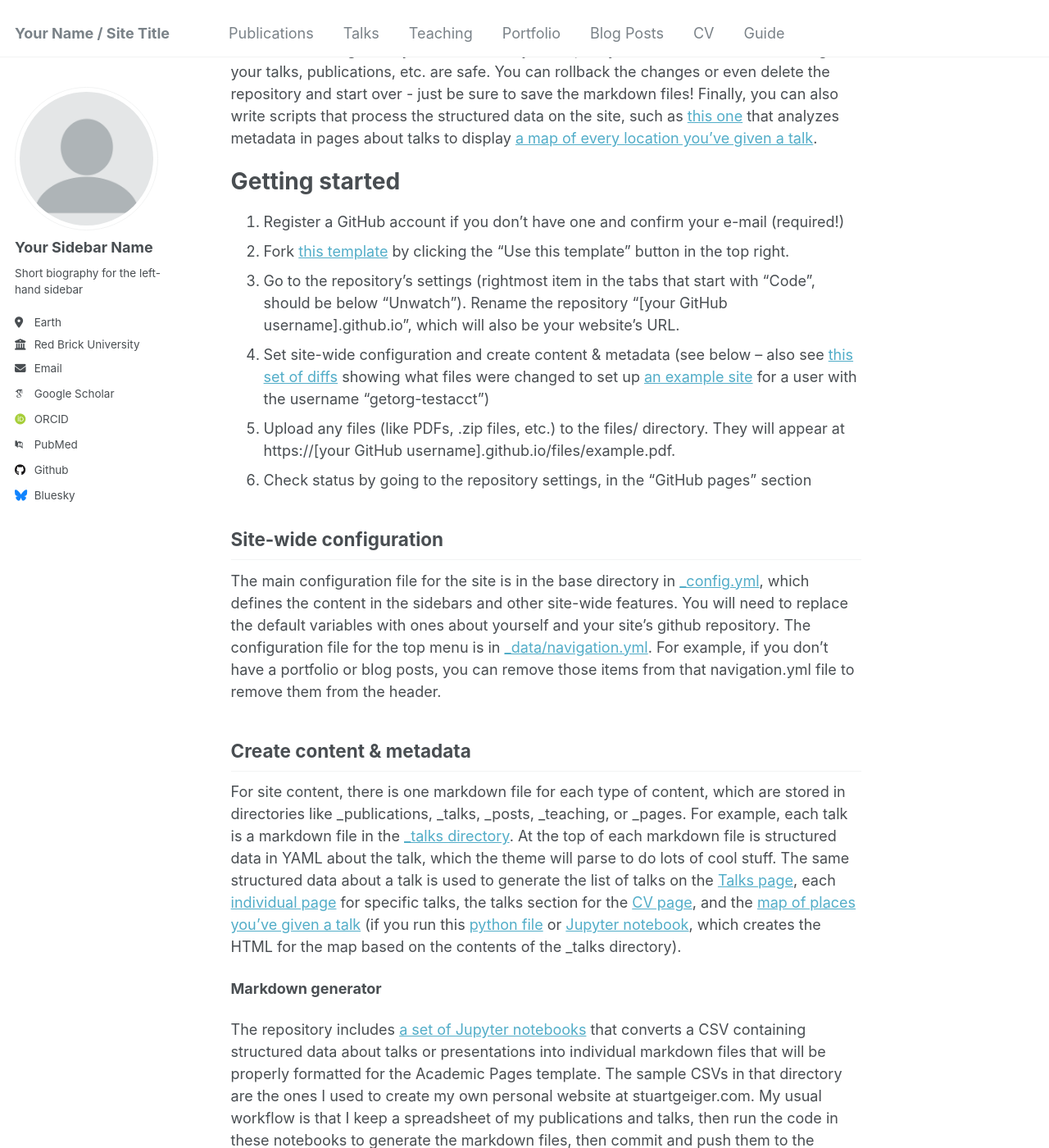
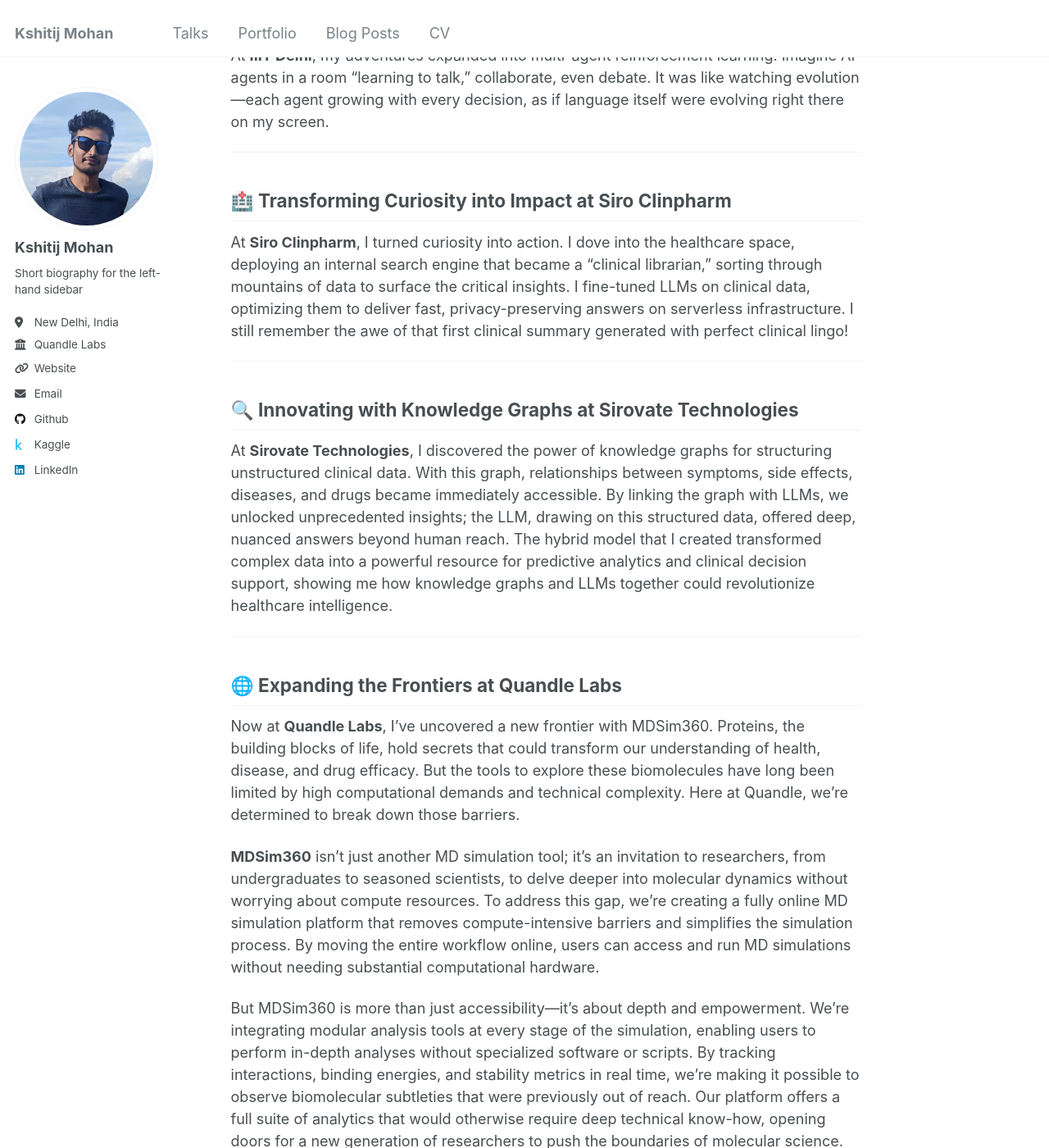
Before and after one commit to Kshitij-M/Kshitij-M.github.io, a Jekyll site: the page built from _pages/about.md, in a window 1280 px wide and 1400 px high, scrolled down 791 px. Shown: the whole window at 82% size. Built offline with Jekyll 4.4.1, drawn with Linux system fonts in a browser that asks for light colours; some web fonts are replaced; some of the changed text lies outside the part shown.

Commit message:
Info update

```diff
--- a/_config.yml
+++ b/_config.yml
@@ -8,35 +8,35 @@
 
 # Basic Site Settings
 locale                   : "en-US"
-title                    : "Your Name / Site Title"
+title                    : "Kshitij Mohan"
 title_separator          : "-"
-name                     : &name "Your Name"
+name                     : &name "Kshitij Mohan"
 description              : &description "personal description"
 url                      : https://academicpages.github.io # the base hostname & protocol for your site e.g. "https://mmistakes.github.io"
 baseurl                  : "" # the subpath of your site, e.g. "/blog"
-repository               : "academicpages/academicpages.github.io"
+repository               : "Kshitij-M/Kshitij-M.github.io"
 
 # Site Author - The following control what appear as part of the author content on the side bar.
 #               If a field is blank the icon and link will not appear, otherwise it will be shown.
 #               Additional customization can be done by editing /_includes/author-profile.html
 author:
   # Biographic information
-  avatar           : "profile.png"
-  name             : "Your Sidebar Name"
+  avatar           : "favicon.png"
+  name             : "Kshitij Mohan"
   pronouns         : # example: "she/her"
   bio              : "Short biography for the left-hand sidebar"
-  location         : "Earth"
-  employer         : "Red Brick University"
-  uri              : # URL
-  email            : "none@example.org"
+  location         : "New Delhi, India"
+  employer         : "Quandle Labs"
+  uri              : "https://kshitij-m.github.io"
+  email            : "kshitijmhn@gmail.com"
 
   # Academic websites
   arxiv            : # URL - Update with the correct link to your profile
-  googlescholar    : "https://scholar.google.com/citations?user=PS_CX0AAAAAJ"
+  googlescholar    : # URL
   impactstory      : # URL
-  orcid            : "http://orcid.org/yourorcidurl"
+  orcid            : # URL
   semantic         : # URL
-  pubmed           : "https://www.ncbi.nlm.nih.gov/pubmed/?term=john+snow"
+  pubmed           : # URL
   researchgate     : # URL
   scopus           : # URL
 
@@ -44,12 +44,12 @@ author:
   bitbucket        : # Username - Update with your username on the site
   codepen          : # Username
   dribbble         : # Username
-  github           : "academicpages"
-  kaggle           : # Username
-  stackoverflow    : # User number or user number and name (i.e., use "1" or "1/jeff-atwood")
+  github           : "Kshitij-M"
+  kaggle           : "kshitijmohan"
+  stackoverflow    : # Username
 
   # Social media
-  bluesky          : "bsky.app" # Replace this with you Bluesky username
+  bluesky          : # Username
   facebook         : # Username
   flickr           : # Username
   foursquare       : # Username
@@ -58,7 +58,7 @@ author:
   keybase          : # Username
   instagram        : # Username
   lastfm           : # Username
-  linkedin         : # Username
+  linkedin         : "kshitij-mhn"
   mastodon         : # URL
   medium           : # URL
   pinterest        : # Username
--- a/_pages/about.md
+++ b/_pages/about.md
@@ -1,49 +1,73 @@
 ---
 permalink: /
-title: "Academic Pages is a ready-to-fork GitHub Pages template for academic personal websites"
+excerpt: "Discover my journey in Data Science and AI"
 author_profile: true
 redirect_from:
   - /about/
   - /about.html
 ---
 
-This is the front page of a website that is powered by the [Academic Pages template](https://github.com/academicpages/academicpages.github.io) and hosted on GitHub pages. [GitHub pages](https://pages.github.com) is a free service in which websites are built and hosted from code and data stored in a GitHub repository, automatically updating when a new commit is made to the repository. This template was forked from the [Minimal Mistakes Jekyll Theme](https://mmistakes.github.io/minimal-mistakes/) created by Michael Rose, and then extended to support the kinds of content that academics have: publications, talks, teaching, a portfolio, blog posts, and a dynamically-generated CV. You can fork [this template](https://github.com/academicpages/academicpages.github.io) right now, modify the configuration and markdown files, add your own PDFs and other content, and have your own site for free, with no ads!
+<div style="text-align: center;">
+  <h1>Hey there!</h1>
+</div>
 
-A data-driven personal website
-======
-Like many other Jekyll-based GitHub Pages templates, Academic Pages makes you separate the website's content from its form. The content & metadata of your website are in structured markdown files, while various other files constitute the theme, specifying how to transform that content & metadata into HTML pages. You keep these various markdown (.md), YAML (.yml), HTML, and CSS files in a public GitHub repository. Each time you commit and push an update to the repository, the [GitHub pages](https://pages.github.com/) service creates static HTML pages based on these files, which are hosted on GitHub's servers free of charge.
+<div style="font-size: 1.2em; text-align: center; margin-bottom: 20px;">
+  <p>👋 I’m Kshitij Mohan, a Data Scientist with a passion for the frontiers of Generative AI, NLP, and Large Language Models (LLMs).</p>
+  <p>If you’re reading this, you’re about to step into my world—where data transforms, models evolve, and each machine learning puzzle brings us closer to the language of tomorrow.</p>
+</div>
 
-Many of the features of dynamic content management systems (like Wordpress) can be achieved in this fashion, using a fraction of the computational resources and with far less vulnerability to hacking and DDoSing. You can also modify the theme to your heart's content without touching the content of your site. If you get to a point where you've broken something in Jekyll/HTML/CSS beyond repair, your markdown files describing your talks, publications, etc. are safe. You can rollback the changes or even delete the repository and start over - just be sure to save the markdown files! Finally, you can also write scripts that process the structured data on the site, such as [this one](https://github.com/academicpages/academicpages.github.io/blob/master/talkmap.ipynb) that analyzes metadata in pages about talks to display [a map of every location you've given a talk](https://academicpages.github.io/talkmap.html).
+<div style="text-align: center; font-style: italic; margin: 30px 0;">
+  <blockquote>"The pursuit itself is the answer." - Thomas Jefferson</blockquote>
+</div>
 
-Getting started
-======
-1. Register a GitHub account if you don't have one and confirm your e-mail (required!)
-1. Fork [this template](https://github.com/academicpages/academicpages.github.io) by clicking the "Use this template" button in the top right.
-1. Go to the repository's settings (rightmost item in the tabs that start with "Code", should be below "Unwatch"). Rename the repository "[your GitHub username].github.io", which will also be your website's URL.
-1. Set site-wide configuration and create content & metadata (see below -- also see [this set of diffs](http://archive.is/3TPas) showing what files were changed to set up [an example site](https://getorg-testacct.github.io) for a user with the username "getorg-testacct")
-1. Upload any files (like PDFs, .zip files, etc.) to the files/ directory. They will appear at https://[your GitHub username].github.io/files/example.pdf.
-1. Check status by going to the repository settings, in the "GitHub pages" section
+<p style="text-align: center;">I’m driven by that notion: curiosity, the thrill of discovery, and a bit of uncharted magic in every project.</p>
 
-Site-wide configuration
-------
-The main configuration file for the site is in the base directory in [_config.yml](https://github.com/academicpages/academicpages.github.io/blob/master/_config.yml), which defines the content in the sidebars and other site-wide features. You will need to replace the default variables with ones about yourself and your site's github repository. The configuration file for the top menu is in [_data/navigation.yml](https://github.com/academicpages/academicpages.github.io/blob/master/_data/navigation.yml). For example, if you don't have a portfolio or blog posts, you can remove those items from that navigation.yml file to remove them from the header.
+---
 
-Create content & metadata
-------
-For site content, there is one markdown file for each type of content, which are stored in directories like _publications, _talks, _posts, _teaching, or _pages. For example, each talk is a markdown file in the [_talks directory](https://github.com/academicpages/academicpages.github.io/tree/master/_talks). At the top of each markdown file is structured data in YAML about the talk, which the theme will parse to do lots of cool stuff. The same structured data about a talk is used to generate the list of talks on the [Talks page](https://academicpages.github.io/talks), each [individual page](https://academicpages.github.io/talks/2012-03-01-talk-1) for specific talks, the talks section for the [CV page](https://academicpages.github.io/cv), and the [map of places you've given a talk](https://academicpages.github.io/talkmap.html) (if you run this [python file](https://github.com/academicpages/academicpages.github.io/blob/master/talkmap.py) or [Jupyter notebook](https://github.com/academicpages/academicpages.github.io/blob/master/talkmap.ipynb), which creates the HTML for the map based on the contents of the _talks directory).
+## 🌱 The Beginning of a Language Journey
 
-**Markdown generator**
+It all started with a fascination for language—not just human language but the structured intricacies machines could learn. Natural Language Processing (NLP) became my gateway, transforming words into data points, unraveling how machines could understand and even “speak” back to us.
 
-The repository includes [a set of Jupyter notebooks](https://github.com/academicpages/academicpages.github.io/tree/master/markdown_generator
-) that converts a CSV containing structured data about talks or presentations into individual markdown files that will be properly formatted for the Academic Pages template. The sample CSVs in that directory are the ones I used to create my own personal website at stuartgeiger.com. My usual workflow is that I keep a spreadsheet of my publications and talks, then run the code in these notebooks to generate the markdown files, then commit and push them to the GitHub repository.
+---
 
-How to edit your site's GitHub repository
-------
-Many people use a git client to create files on their local computer and then push them to GitHub's servers. If you are not familiar with git, you can directly edit these configuration and markdown files directly in the github.com interface. Navigate to a file (like [this one](https://github.com/academicpages/academicpages.github.io/blob/master/_talks/2012-03-01-talk-1.md) and click the pencil icon in the top right of the content preview (to the right of the "Raw | Blame | History" buttons). You can delete a file by clicking the trashcan icon to the right of the pencil icon. You can also create new files or upload files by navigating to a directory and clicking the "Create new file" or "Upload files" buttons.
+## 🧠 The Evolution of Communication at IIIT Delhi
 
-Example: editing a markdown file for a talk
-![Editing a markdown file for a talk](/images/editing-talk.png)
+At **IIIT Delhi**, my adventures expanded into multi-agent reinforcement learning. Imagine AI agents in a room “learning to talk,” collaborate, even debate. It was like watching evolution—each agent growing with every decision, as if language itself were evolving right there on my screen.
 
-For more info
-------
-More info about configuring Academic Pages can be found in [the guide](https://academicpages.github.io/markdown/), the [growing wiki](https://github.com/academicpages/academicpages.github.io/wiki), and you can always [ask a question on GitHub](https://github.com/academicpages/academicpages.github.io/discussions). The [guides for the Minimal Mistakes theme](https://mmistakes.github.io/minimal-mistakes/docs/configuration/) (which this theme was forked from) might also be helpful.
+---
+
+## 🏥 Transforming Curiosity into Impact at Siro Clinpharm
+
+At **Siro Clinpharm**, I turned curiosity into action. I dove into the healthcare space, deploying an internal search engine that became a “clinical librarian,” sorting through mountains of data to surface the critical insights. I fine-tuned LLMs on clinical data, optimizing them to deliver fast, privacy-preserving answers on serverless infrastructure. I still remember the awe of that first clinical summary generated with perfect clinical lingo!
+
+---
+
+## 🔍 Innovating with Knowledge Graphs at Sirovate Technologies
+
+At **Sirovate Technologies**, I discovered the power of knowledge graphs for structuring unstructured clinical data. With this graph, relationships between symptoms, side effects, diseases, and drugs became immediately accessible. By linking the graph with LLMs, we unlocked unprecedented insights; the LLM, drawing on this structured data, offered deep, nuanced answers beyond human reach. The hybrid model that I created transformed complex data into a powerful resource for predictive analytics and clinical decision support, showing me how knowledge graphs and LLMs together could revolutionize healthcare intelligence.
+
+---
+
+## 🌐 Expanding the Frontiers at Quandle Labs
+
+Now at **Quandle Labs**, I’ve uncovered a new frontier with MDSim360. Proteins, the building blocks of life, hold secrets that could transform our understanding of health, disease, and drug efficacy. But the tools to explore these biomolecules have long been limited by high computational demands and technical complexity. Here at Quandle, we’re determined to break down those barriers.
+
+**MDSim360** isn’t just another MD simulation tool; it’s an invitation to researchers, from undergraduates to seasoned scientists, to delve deeper into molecular dynamics without worrying about compute resources. To address this gap, we’re creating a fully online MD simulation platform that removes compute-intensive barriers and simplifies the simulation process. By moving the entire workflow online, users can access and run MD simulations without needing substantial computational hardware.
+
+But MDSim360 is more than just accessibility—it’s about depth and empowerment. We’re integrating modular analysis tools at every stage of the simulation, enabling users to perform in-depth analyses without specialized software or scripts. By tracking interactions, binding energies, and stability metrics in real time, we’re making it possible to observe biomolecular subtleties that were previously out of reach. Our platform offers a full suite of analytics that would otherwise require deep technical know-how, opening doors for a new generation of researchers to push the boundaries of molecular science.
+
+As we prepare for MDSim360's launch, the anticipation is palpable. Soon, anyone curious about molecular science will have MD simulations as a seamless part of their research toolkit. With each simulation, they won’t just see the science—they’ll be empowered to drive it forward.
+
+---
+
+<div style="text-align: center; font-size: 1.2em; font-weight: bold; margin-top: 40px;">
+  Join the Journey
+</div>
+
+<p style="text-align: center; margin: 20px 0;">
+  This is only the beginning. My story is about pushing boundaries, bridging the gap between data science and real-world challenges, and finding the extraordinary in the everyday.
+</p>
+
+<p style="text-align: center; font-weight: 600;">
+  If you’re here to explore the evolving story of language and AI, welcome aboard. Together, let’s see just how deep this rabbit hole goes.
+</p>
```
Also changed, not shown: _data/navigation.yml (+6 -6 lines), images/favicon.png (added).
